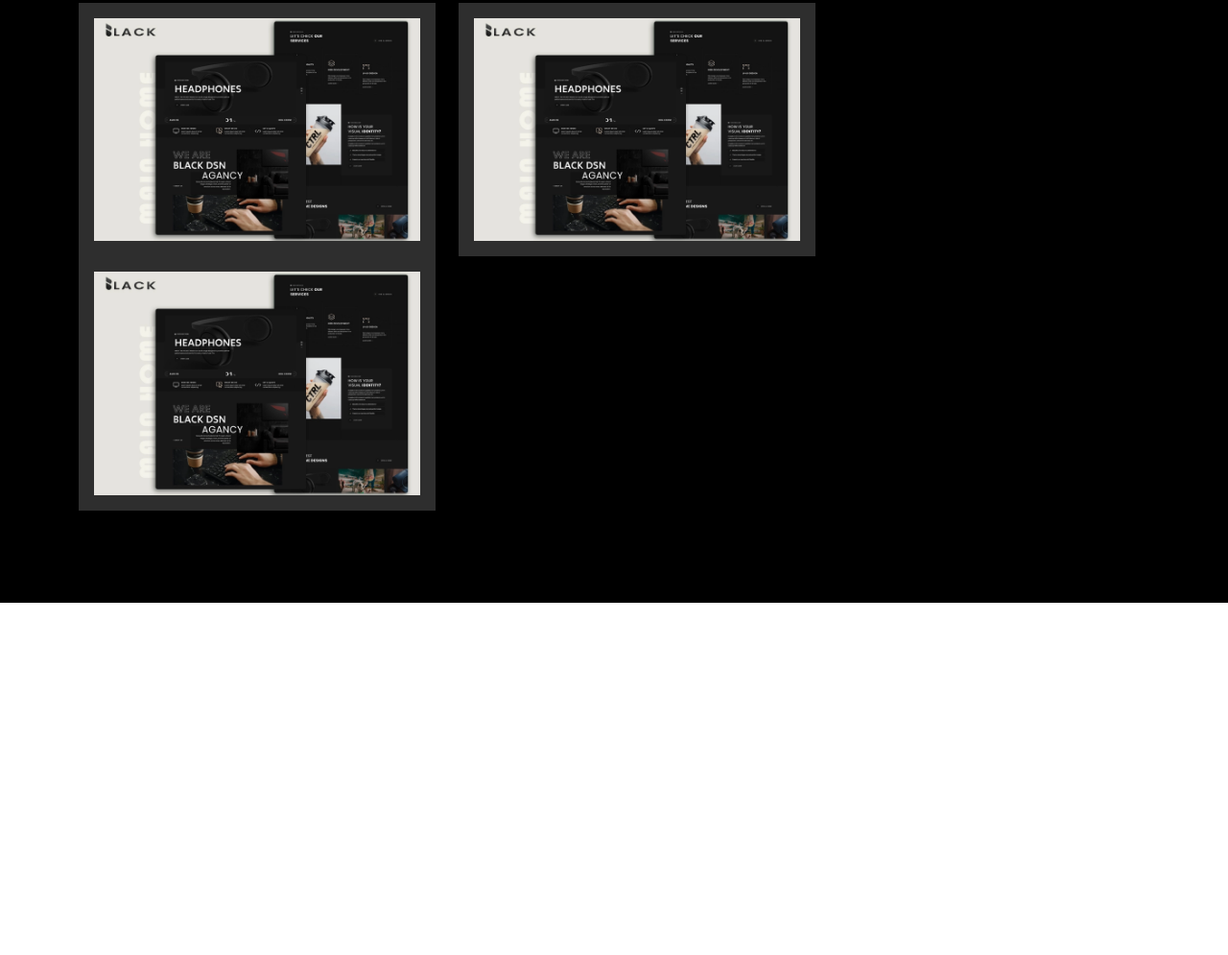
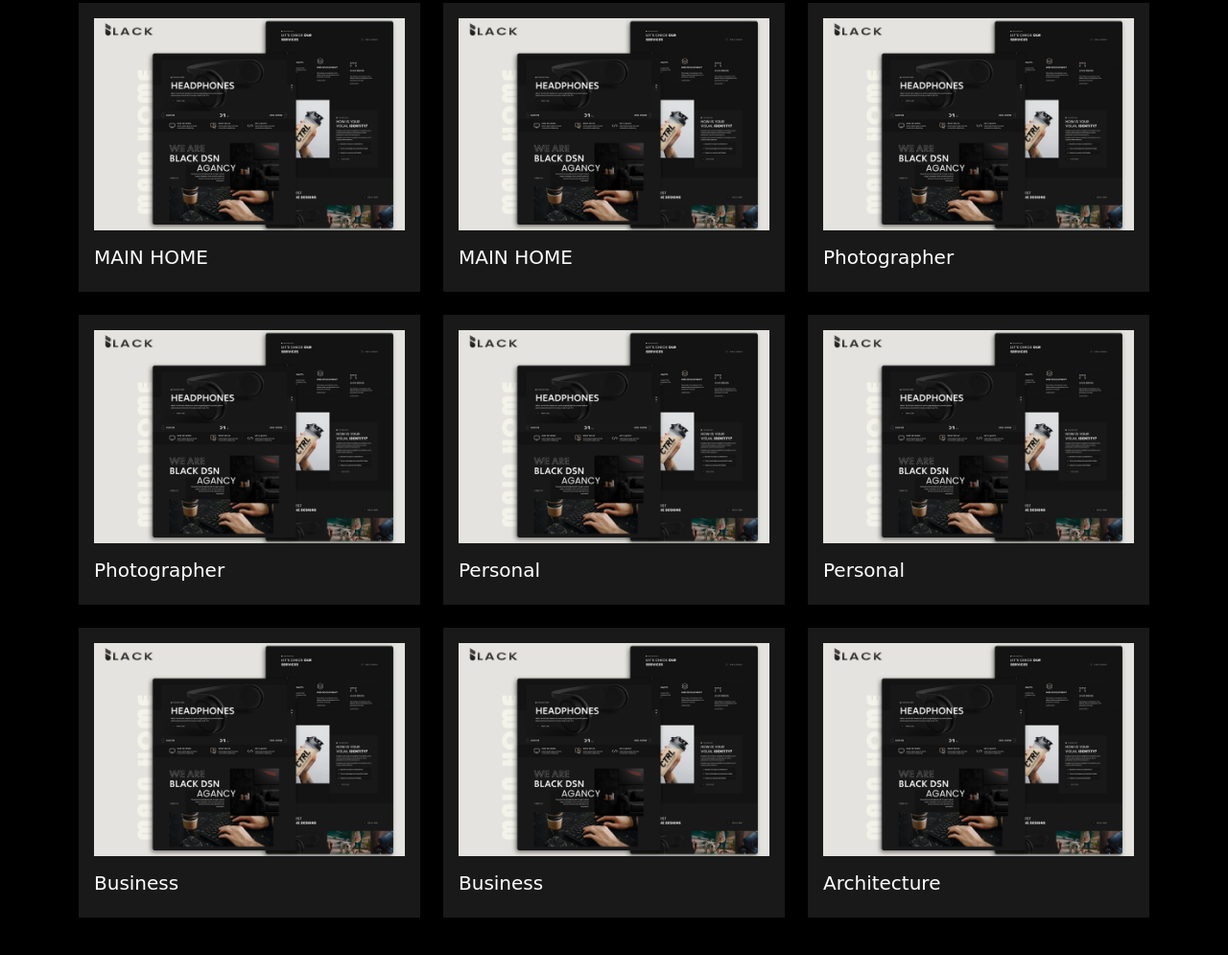
Before and after one commit to mohamadanasfattoum/BLACK, a plain HTML site: page index.html in a window 1280 px wide. Shown: the part 1608-2603 px from the top of the page at 96% size. Before the commit the page ends 2236 px from the top, so only its background shows below. Drawn offline with nearby package versions, Linux system fonts and the light colour scheme; a web font is replaced by a local one.

Commit message:
add cards in third section

```diff
--- a/css/style.css
+++ b/css/style.css
@@ -41,5 +41,6 @@ font-family: 'Shadows Into Light Two', cursive;
     color: white;
 }
 .card-third-section{
-    background-color: #2E2E2E;
+    background-color: #191919;
+    ;
 }
--- a/index.html
+++ b/index.html
@@ -113,15 +113,86 @@
                     Choose a homepage to start navigating dsn. Build strong & impressive
                 </p>
             </div>
-            <div class="row mx-auto">
-                <div class="col-lg-4 card-third-section  p-3 me-4 ">
-                    <img class="img-fluid" src="img/main-demo.webp" alt="">
+            <div class="row ">
+                <div class="col-lg-4 ">
+                    <div class="card-third-section  p-3">
+                        <img class="img-fluid" src="img/main-demo.webp" alt="">
+                        <h5 class="pt-3">
+                            MAIN HOME
+                        </h5>
+                    </div>
                 </div>
-                <div class="col-lg-4 card-third-section  p-3 me-4 ">
-                    <img class="img-fluid" src="img/main-demo.webp" alt="">
+                <div class="col-lg-4 ">
+                    <div class="card-third-section  p-3 ">
+                        <img class="img-fluid" src="img/main-demo.webp" alt="">
+                        <h5 class="pt-3">
+                            MAIN HOME
+                        </h5>
+                    </div>
                 </div>
-                <div class="col-lg-4 card-third-section  p-3 ">
-                    <img class="img-fluid" src="img/main-demo.webp" alt="">
+                <div class=" col-lg-4 ">
+                    <div class=" card-third-section p-3 ">
+                        <img class=" img-fluid" src="img/main-demo.webp" alt="">
+                            <h5 class="pt-3">
+                            Photographer
+                        </h5>
+                    </div>
+                </div>
+
+
+            </div>
+            <div class="row pt-4 ">
+                <div class="col-lg-4 ">
+                    <div class="card-third-section  p-3">
+                        <img class="img-fluid" src="img/main-demo.webp" alt="">
+                        <h5 class="pt-3">
+                            Photographer
+                        </h5>
+                    </div>
+                </div>
+                <div class="col-lg-4 ">
+                    <div class="card-third-section  p-3 ">
+                        <img class="img-fluid" src="img/main-demo.webp" alt="">
+                        <h5 class="pt-3">
+                            Personal
+                        </h5>
+                    </div>
+                </div>
+                <div class=" col-lg-4 ">
+                    <div class=" card-third-section p-3 ">
+                        <img class=" img-fluid" src="img/main-demo.webp" alt="">
+                            <h5 class="pt-3">
+                                Personal
+                        </h5>
+                    </div>
+                </div>
+
+
+            </div>
+            <div class="row pt-4 ">
+                <div class="col-lg-4 ">
+                    <div class="card-third-section  p-3">
+                        <img class="img-fluid" src="img/main-demo.webp" alt="">
+                        <h5 class="pt-3">
+                            Business
+                        </h5>
+                    </div>
+                </div>
+                <div class="col-lg-4 ">
+                    <div class="card-third-section  p-3 ">
+                        <img class="img-fluid" src="img/main-demo.webp" alt="">
+                        <h5 class="pt-3">
+                            Business
+                        </h5>
+                    </div>
+                </div>
+                <div class=" col-lg-4 ">
+                    <div class=" card-third-section p-3 ">
+                        <img class=" img-fluid" src="img/main-demo.webp" alt="">
+                            <h5 class="pt-3">
+                                Architecture
+                        </h5>
+                    </div>
                 </div>
 
 
@@ -137,9 +208,10 @@
 
 
 
-    <script src="https://cdn.jsdelivr.net/npm/bootstrap@5.3.0-alpha3/dist/js/bootstrap.bundle.min.js"
-        integrity="sha384-ENjdO4Dr2bkBIFxQpeoTz1HIcje39Wm4jDKdf19U8gI4ddQ3GYNS7NTKfAdVQSZe" crossorigin="anonymous">
-    </script>
+    <script src=" https://cdn.jsdelivr.net/npm/bootstrap@5.3.0-alpha3/dist/js/bootstrap.bundle.min.js"
+                                integrity="sha384-ENjdO4Dr2bkBIFxQpeoTz1HIcje39Wm4jDKdf19U8gI4ddQ3GYNS7NTKfAdVQSZe"
+                                crossorigin="anonymous">
+                                </script>
 </body>
 
 </html>
```
